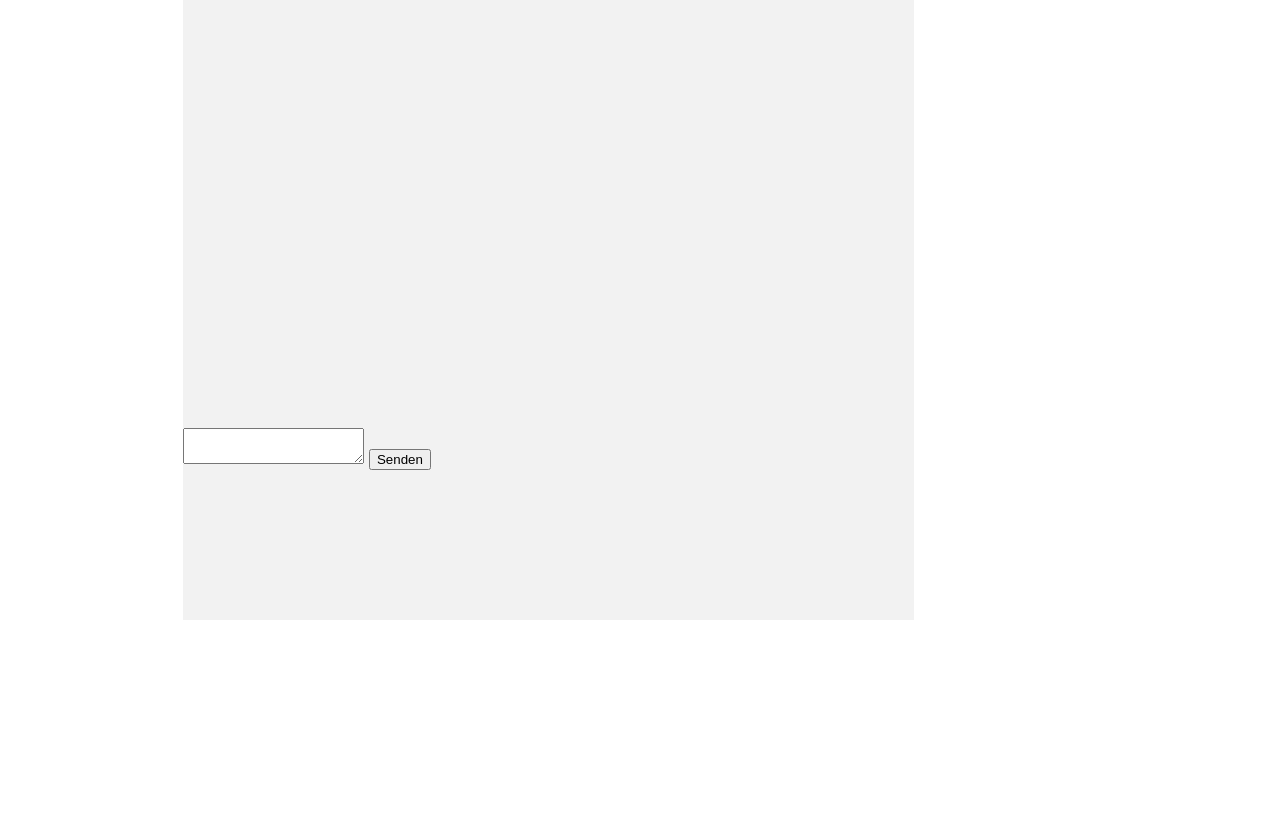
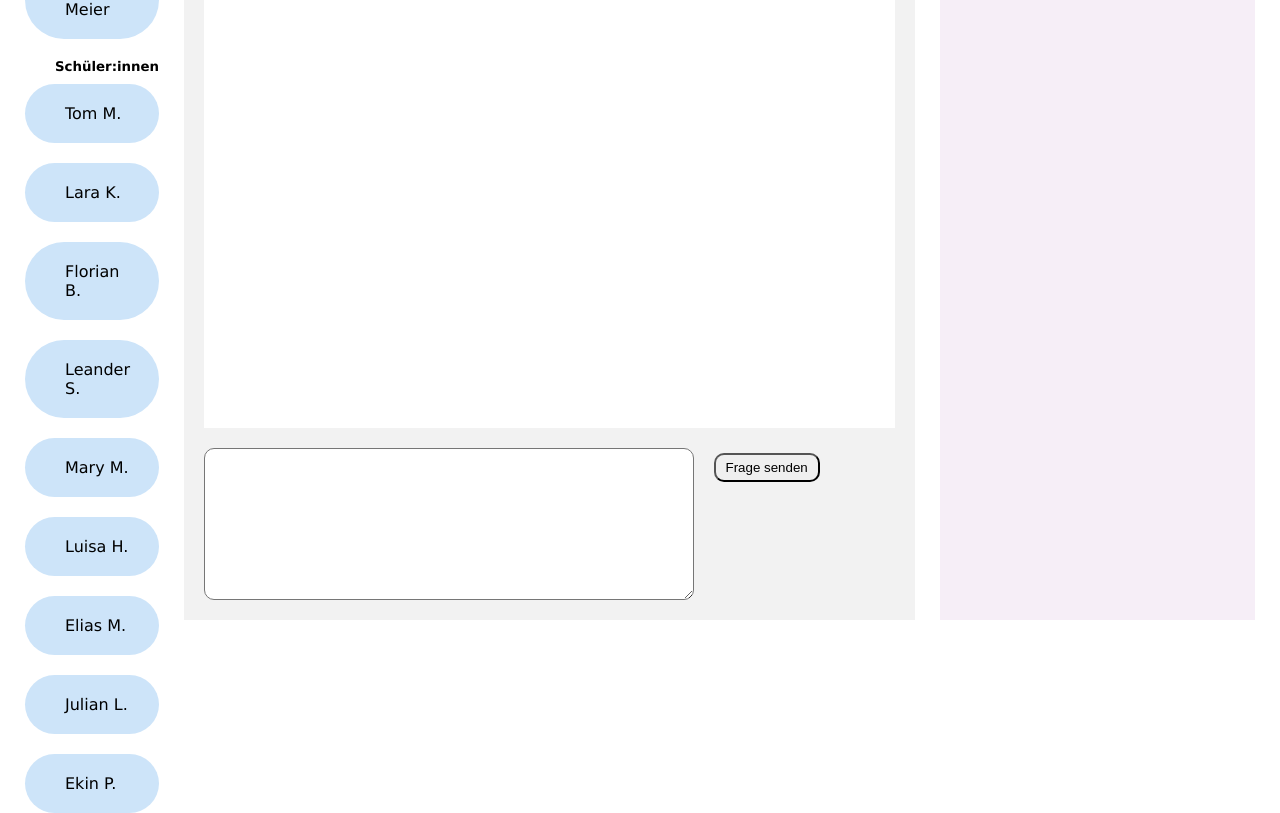
Before and after one commit to thecodechemist99/classroom, a plain HTML site: page index.html in a window 1280 px wide. Shown: the part 180-993 px from the top of the page. Before the commit the page ends 800 px from the top, so only its background shows below. Drawn offline with Linux system fonts and the light colour scheme.

Commit message:
basic styling added

```diff
--- a/css/main.css
+++ b/css/main.css
@@ -1,10 +1,14 @@
-/* general settings */
+/* === general settings === */
 
 body {
   margin: 0px;
 
   font-family: "Lucida Sans", "Lucida Sans Regular", "Lucida Grande",
     "Lucida Sans Unicode", Geneva, Verdana, sans-serif;
+}
+
+aside {
+  margin: 0px 25px;
 }
 
 /* === structure === */
@@ -65,9 +69,73 @@ main {
 
 /* === styling === */
 
+/* headings */
+
+h1 {
+  font-size: 35pt;
+}
+
+h2 {
+  font-size: 17.5pt;
+}
+
+h4 {
+  margin: 10px 0px 0px 30px;
+  font-size: 10pt;
+}
+
+/* buttons */
+
+.submit {
+  margin: 5px 20px;
+  padding: 5px 10px;
+
+  border-radius: 10px;
+}
+
 /* main */
 
 main {
   background-color: #f2f2f2;
   border-radius: 10px 10px 0px 0px;
 }
+
+#presentation-area {
+  margin: 20px 20px 0px 20px;
+  background: white;
+}
+
+form {
+  margin: 20px;
+
+  display: flex;
+  align-items: flex-start;
+}
+
+main textarea {
+  width: 70%;
+
+  align-self: stretch;
+  border-radius: 10px;
+}
+
+/* class-overview */
+
+#class-overview {
+  margin-top: 10px;
+}
+
+.people {
+  width: calc(100% - 60px);
+  margin: 10px 0px 20px 0px;
+  padding: 20px 20px 20px 40px;
+
+  border-radius: 40px;
+  background-color: #cde4f9;
+}
+
+/* variable-content */
+
+#variable-content {
+  background-color: #f6eef7;
+}
--- a/index.html
+++ b/index.html
@@ -16,15 +16,18 @@
 
     <aside id="class-overview">
       <h4>Lehrkraft</h4>
-      <div class="people"></div>
-      <h4>Schüler:in</h4>
+      <div class="people">Frau Meier</div>
+      <h4>Schüler:innen</h4>
       <div id="students">
-        <div class="people"></div>
-        <div class="people"></div>
-        <div class="people"></div>
-        <div class="people"></div>
-        <div class="people"></div>
-        <div class="people"></div>
+        <div class="people">Tom M.</div>
+        <div class="people">Lara K.</div>
+        <div class="people">Florian B.</div>
+        <div class="people">Leander S.</div>
+        <div class="people">Mary M.</div>
+        <div class="people">Luisa H.</div>
+        <div class="people">Elias M.</div>
+        <div class="people">Julian L.</div>
+        <div class="people">Ekin P.</div>
       </div>
     </aside>
 
@@ -32,8 +35,13 @@
       <div id="presentation-area"></div>
       <div id="current-question"></div>
       <form action="" method="post">
-        <textarea id="question" name="question"></textarea>
-        <input type="submit" value="Senden" name="submit" />
+        <textarea name="question"></textarea>
+        <input
+          class="submit"
+          type="submit"
+          value="Frage senden"
+          name="submit"
+        />
       </form>
     </main>
 
```
